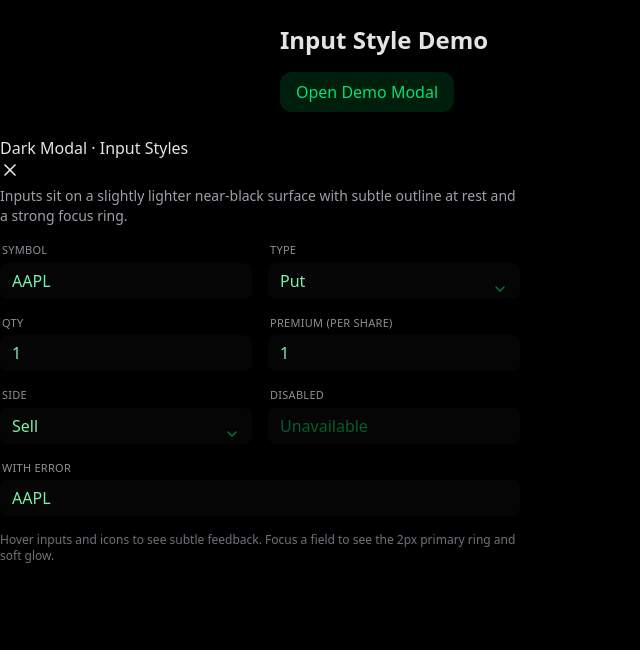
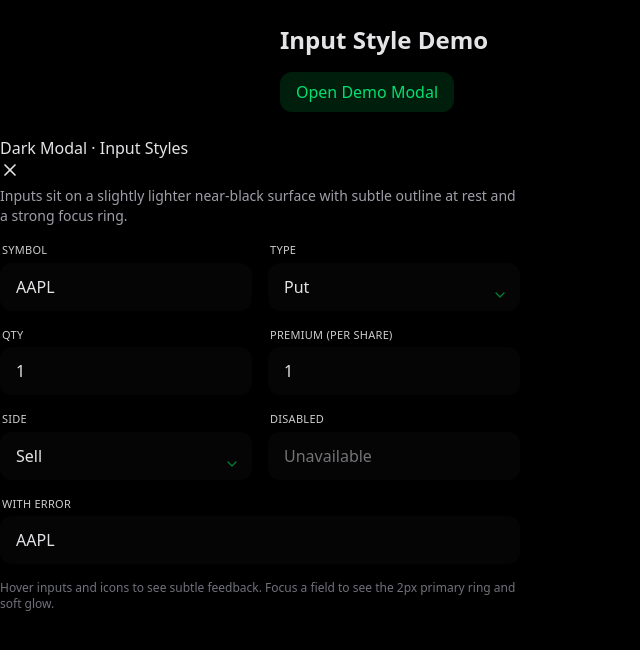
Before and after one commit to greatmindsinside/OptionsTradingTracker, a React (Vite) app: page /dev/input-demo in a window 1280 px wide. Shown: the top 650 px of the page, without its empty margins (0-640 px from the left). Built offline with nearby package versions, Linux system fonts and the light colour scheme.

Commit message:
feat(ui): apply dark modal input spec to Input/Select (radius, padding, colors, hover, disabled, focus glow); darken modal surface

```diff
--- a/src/components/ui/Input.tsx
+++ b/src/components/ui/Input.tsx
@@ -27,7 +27,7 @@ export const Input: React.FC<InputProps> = ({
       {label && (
         <label
           htmlFor={inputId}
-          className="mb-1 ml-0.5 text-[11px] tracking-wide text-zinc-400/90 uppercase"
+          className="mb-1 ml-0.5 text-[11px] tracking-wide text-zinc-200/90 uppercase"
         >
           {label}
         </label>
@@ -42,16 +42,20 @@ export const Input: React.FC<InputProps> = ({
           id={inputId}
           type={type}
           className={cn(
-            'h-9 w-full rounded-lg border border-green-500/60 bg-zinc-950/60 text-green-300 placeholder-green-400/40 shadow-inner',
+            'w-full rounded-xl border border-green-500/60 bg-zinc-950/60 text-zinc-200 shadow placeholder:text-zinc-200/70',
             'transition-colors focus:border-green-400/70 focus:ring-2 focus:ring-green-500/30 focus:outline-none',
+            'hover:border-green-400/70 hover:bg-zinc-900/60',
+            'disabled:cursor-not-allowed disabled:text-zinc-500 disabled:shadow-none',
+            // Soft focus glow
+            'focus:shadow-[0_0_0_4px_rgba(16,185,129,0.12)]',
             // Padding logic - date inputs need extra right padding for calendar picker
             type === 'date' && icon && align === 'center'
-              ? 'pr-10 pl-9'
+              ? 'py-3 pr-10 pl-9'
               : icon && align === 'center'
-                ? 'pr-9 pl-9'
+                ? 'py-3 pr-9 pl-9'
                 : icon
-                  ? 'pr-3 pl-9'
-                  : 'pr-3 pl-3',
+                  ? 'py-3 pr-3 pl-9'
+                  : 'px-4 py-3',
             // Text alignment
             align === 'center' && 'text-center',
             align === 'right' && 'text-right',
--- a/src/components/ui/Select.tsx
+++ b/src/components/ui/Select.tsx
@@ -25,7 +25,7 @@ export const Select: React.FC<SelectProps> = ({
       {label && (
         <label
           htmlFor={selectId}
-          className="mb-1 ml-0.5 text-[11px] tracking-wide text-zinc-400/90 uppercase"
+          className="mb-1 ml-0.5 text-[11px] tracking-wide text-zinc-200/90 uppercase"
         >
           {label}
         </label>
@@ -38,7 +38,7 @@ export const Select: React.FC<SelectProps> = ({
         )}
         <select
           id={selectId}
-          className={`h-9 w-full ${icon ? 'pl-9' : 'pl-3'} appearance-none rounded-lg border border-green-500/60 bg-zinc-950/60 pr-10 text-green-300 shadow-inner focus:border-green-400/70 focus:ring-2 focus:ring-green-500/30 focus:outline-none ${align === 'center' ? 'text-center' : align === 'right' ? 'text-right' : 'text-left'} ${error ? 'border-red-500/50' : ''} ${className}`}
+          className={`w-full ${icon ? 'pl-9' : 'px-4'} appearance-none rounded-xl border border-green-500/60 bg-zinc-950/60 py-3 pr-10 text-zinc-200 shadow hover:border-green-400/70 hover:bg-zinc-900/60 focus:border-green-400/70 focus:ring-2 focus:ring-green-500/30 focus:outline-none disabled:cursor-not-allowed disabled:text-zinc-500 ${align === 'center' ? 'text-center' : align === 'right' ? 'text-right' : 'text-left'} ${error ? 'border-red-500/50' : ''} ${className}`}
           {...props}
         >
           {options.map(option => (
--- a/src/index.css
+++ b/src/index.css
@@ -1272,7 +1272,7 @@ img {
     @apply fixed inset-0 z-50 flex items-center justify-center bg-black/70 backdrop-blur-sm;
   }
   .modal {
-    @apply relative mx-4 w-full max-w-lg rounded-2xl border border-green-500/20 bg-zinc-900 shadow-2xl shadow-green-500/20;
+    @apply relative mx-4 w-full max-w-lg rounded-2xl border border-green-500/15 bg-black/90 shadow-2xl shadow-green-500/20;
   }
   .modal-header {
     @apply flex items-center justify-between border-b border-green-500/20 px-6 py-4;
```
